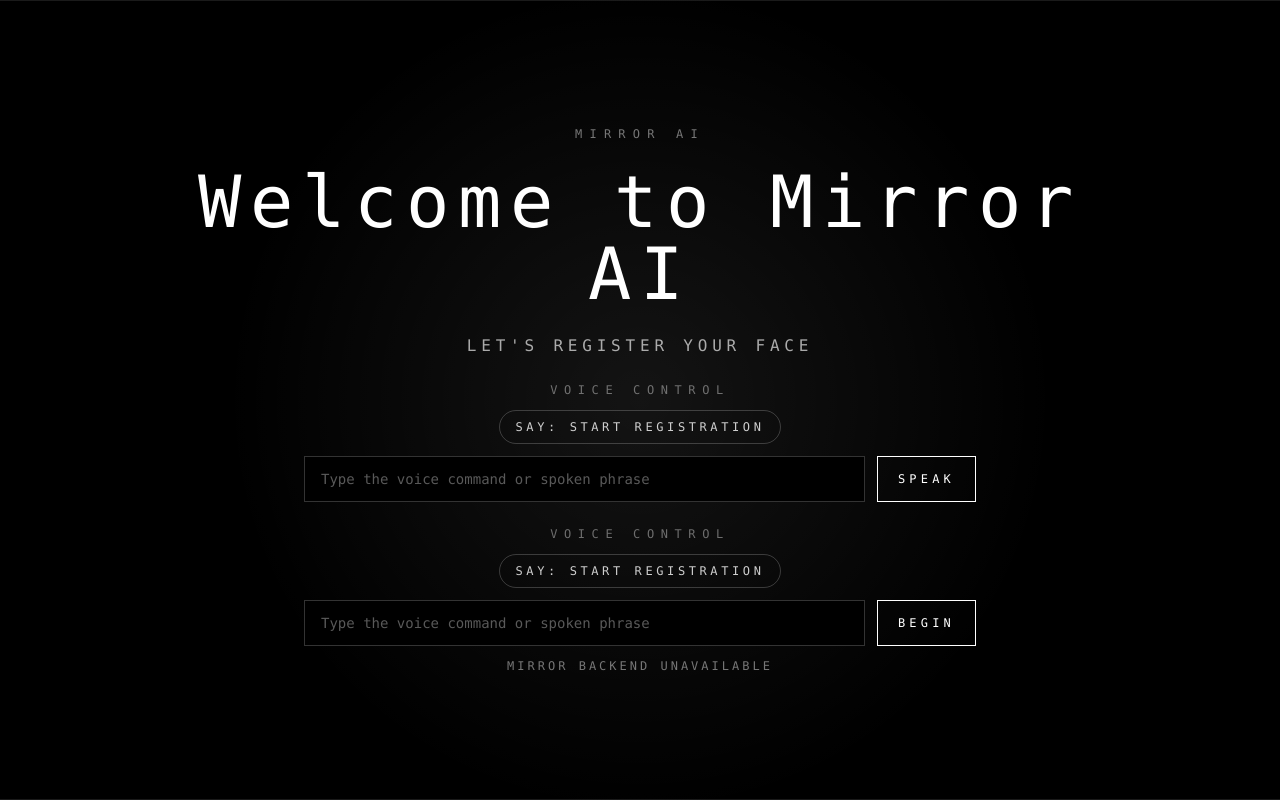
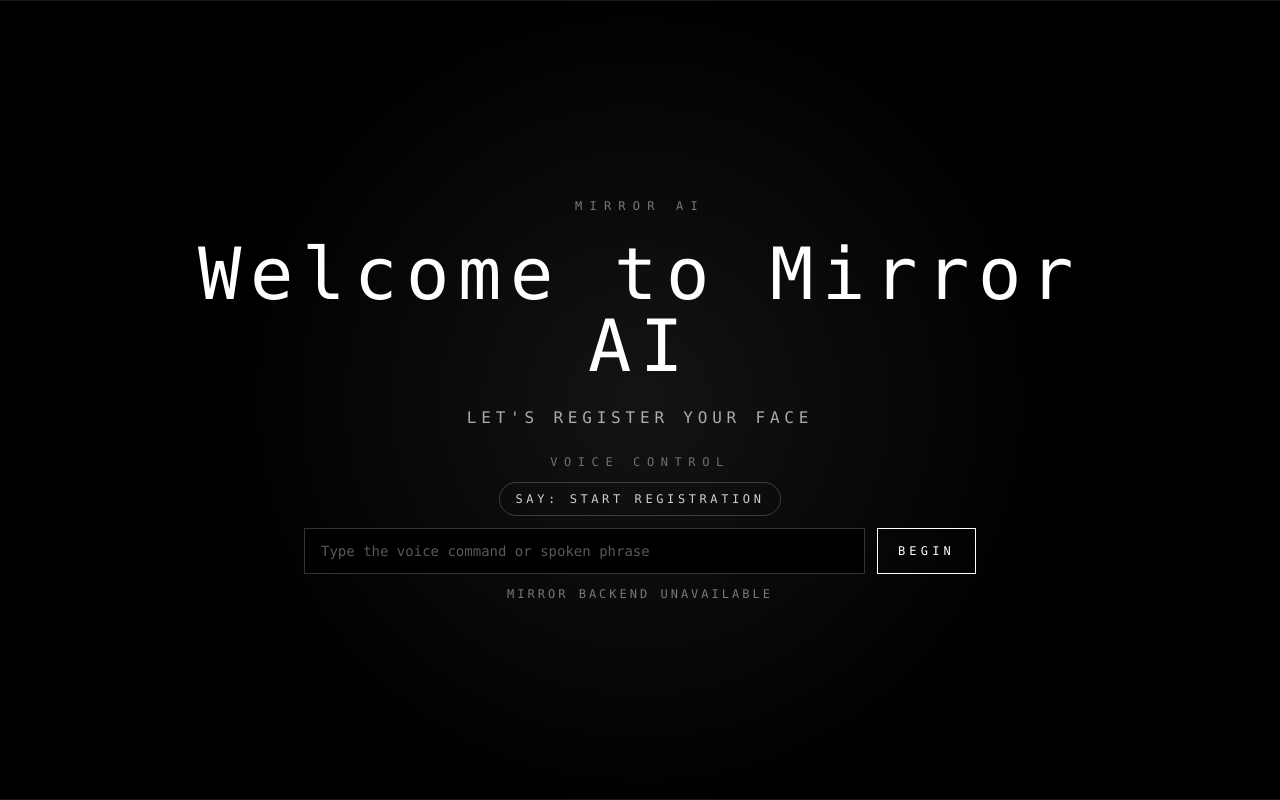
Before and after one commit to kkoomen/ai-smart-mirror, a React (Vite) app in the folder frontend/: page / in a window 1280 px wide. Built offline with nearby package versions, Linux system fonts and the light colour scheme; no server answers.

Commit message:
Remove duplicate start screen input

```diff
--- a/frontend/src/components/start-screen/index.jsx
+++ b/frontend/src/components/start-screen/index.jsx
@@ -1,5 +1,3 @@
-import VoiceControl from "../voice-control";
-
 export default function StartScreen() {
   return (
     <section className="flex flex-col items-center gap-6 text-center">
@@ -10,7 +8,6 @@ export default function StartScreen() {
       <p className="max-w-2xl text-sm uppercase tracking-[0.3em] text-white/65 sm:text-base">
         Let&apos;s register your face
       </p>
-      <VoiceControl prompt="Say: start registration" />
     </section>
   );
 }
```
